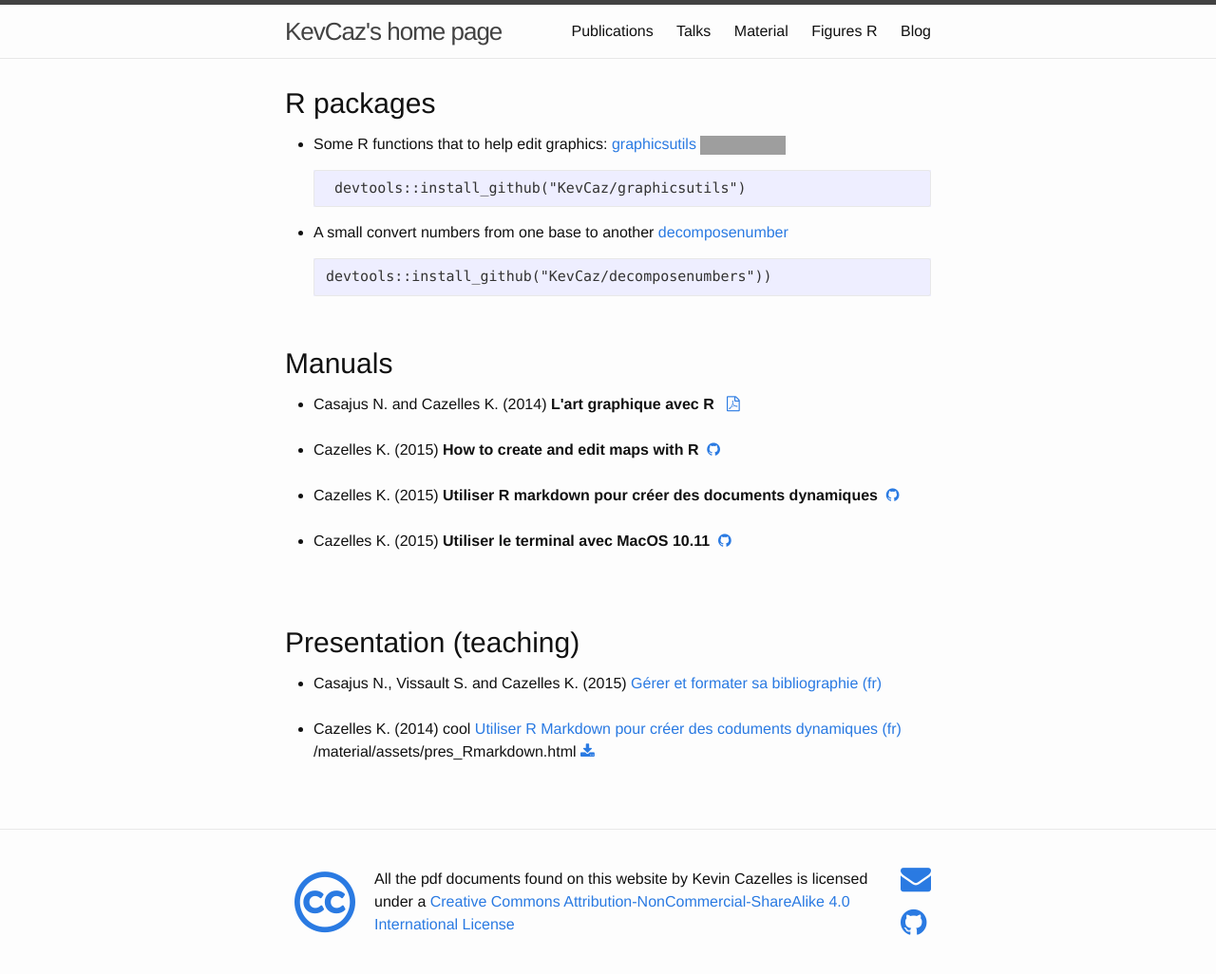
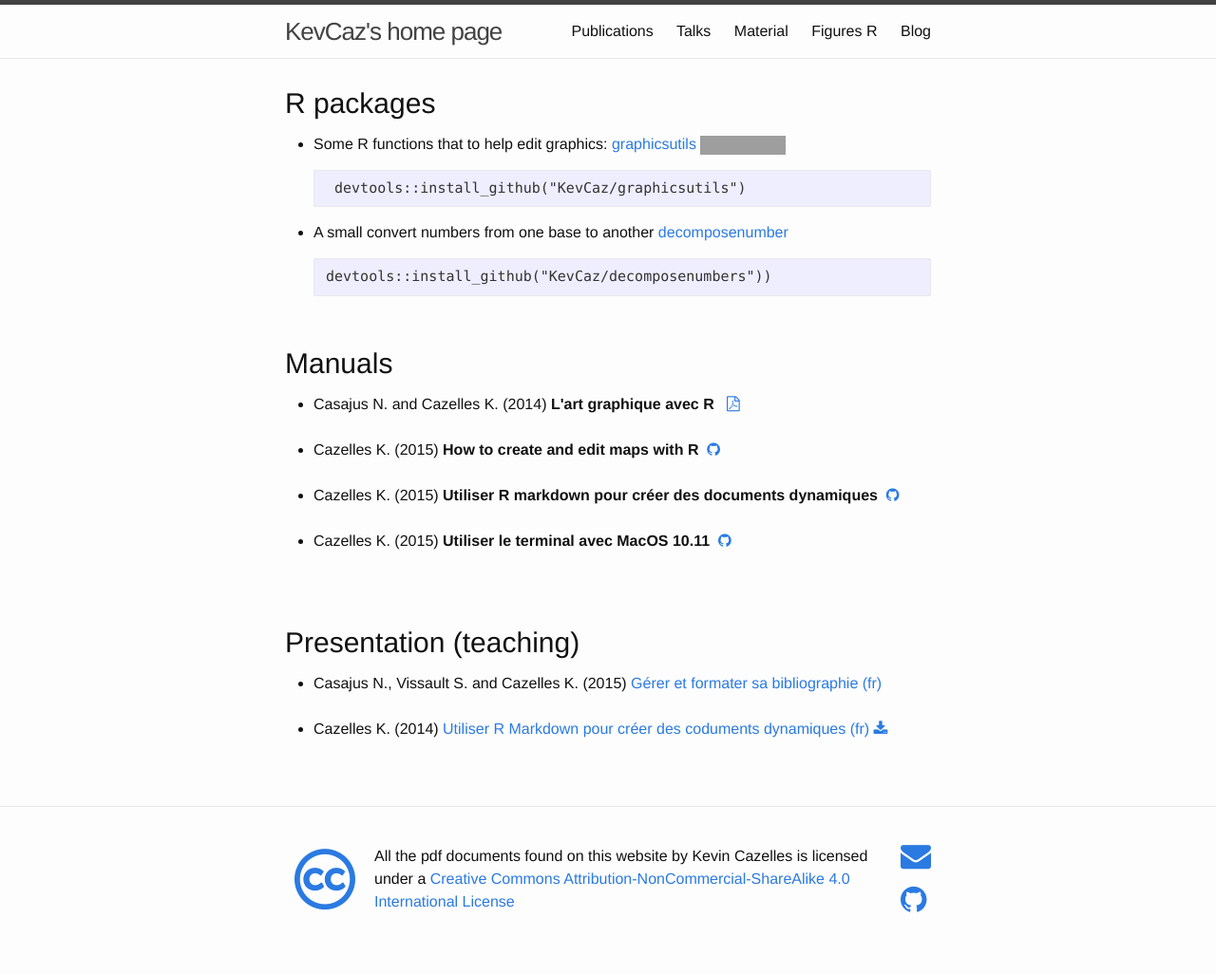
Before and after one commit to KevCaz/KevCazWebsite, a Jekyll site: the page built from material/index.md, in a window 1280 px wide. Shown: the whole page at 95% size. Built offline with Jekyll 4.4.1, drawn with Linux system fonts in a browser that asks for light colours; nearby versions of some CDN libraries; after the commit the page ends 1002 px from its top, so only the background shows below that; grey boxes are pictures that could not be loaded.

Commit message:
almost nothing

```diff
--- a/material/index.md
+++ b/material/index.md
@@ -43,9 +43,7 @@ order: 3
     {{ member.author }} ({{member.year}})
     {%if member.URL %}
       {%if member.hosted %}
-        cool
         <a href="{{ site.baseurl }}/material/assets/{{ member.URL }}">{{ member.name }} ({{ member.lang }})</a>
-        {{ site.baseurl }}/material/assets/{{ member.URL }}
       {% else %}
         <a href="{{ member.URL }}">{{ member.name }} ({{ member.lang }})</a>
       {% endif %}
```
Also changed, not shown: 2 other files.
